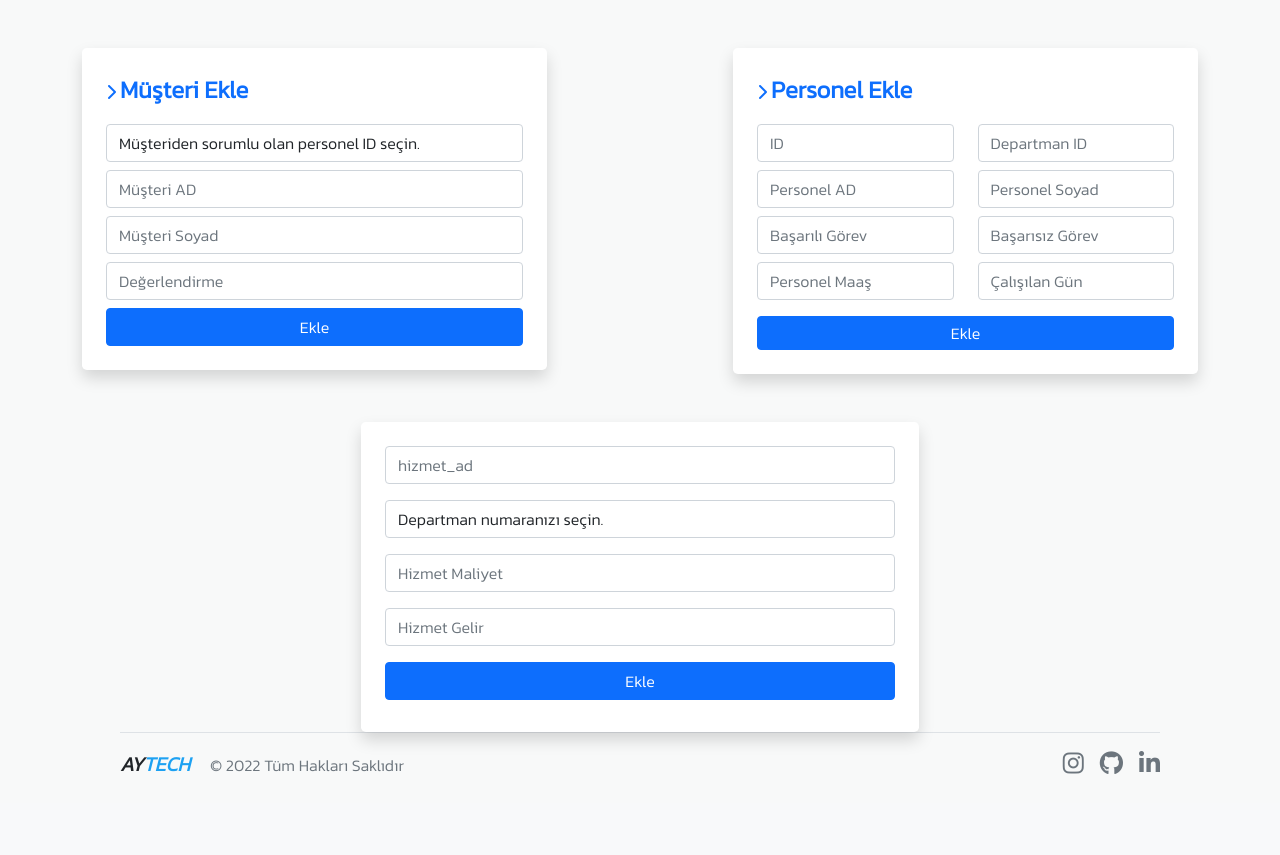
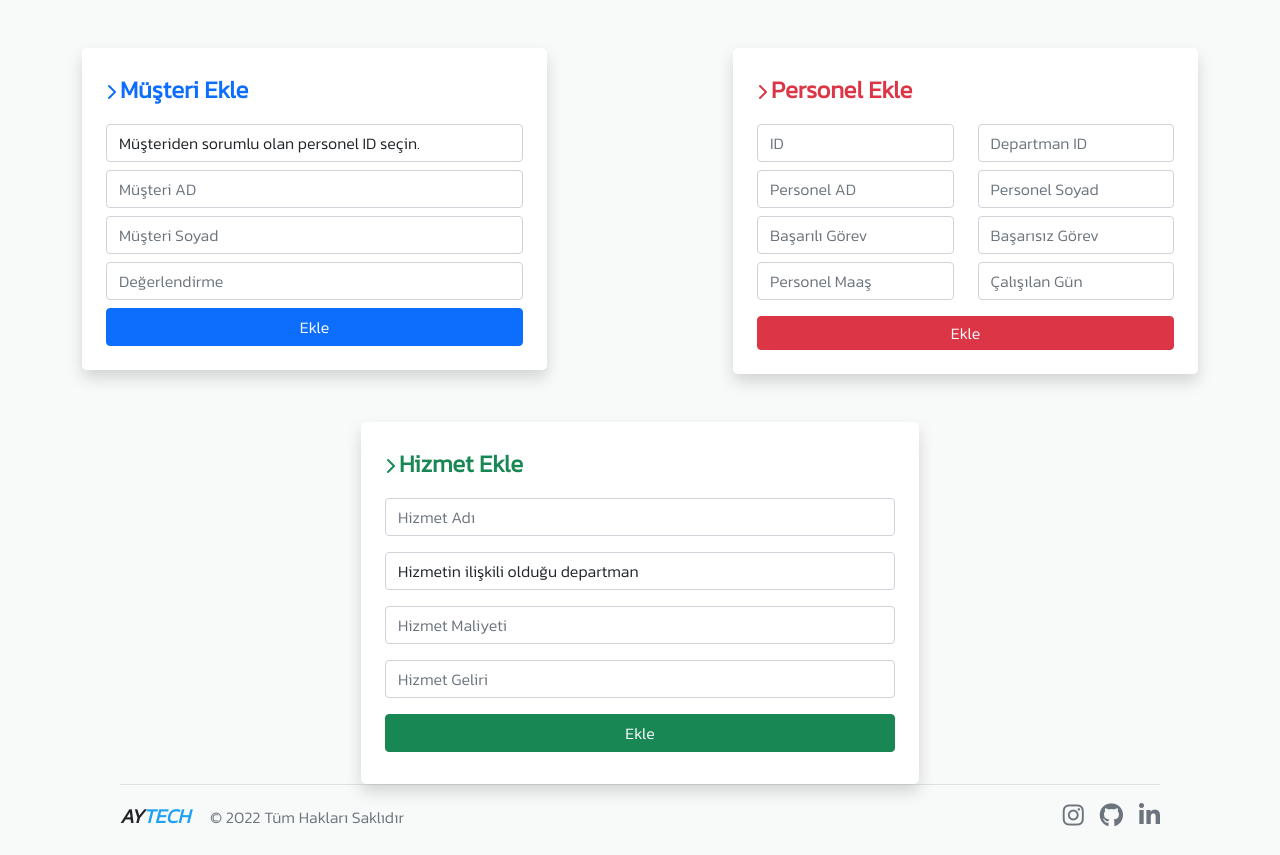
Before and after one commit to ahmmeetteren/biwebsite, a PHP site: page /islemler.php in a window 1280 px wide. Shown: the part 52-907 px from the top of the page. Before the commit the page ends 826 px from the top, so only its background shows below. Run offline with PHP 8.4, Linux system fonts and the light colour scheme; the visitor is signed in with stand-in values (Sample User, id 1); data comes from the database, SQL or seed files in the repository; some libraries are stand-ins or nearby versions.

Commit message:
Update islemler.php

```diff
--- a/islemler.php
+++ b/islemler.php
@@ -136,7 +136,7 @@ $baglanti->set_charset("utf8");
                 <div class="col-md-2"></div>
                 <div class="col-md-5 shadow rounded-3 p-4" style="background-color:#ffffff;">
                     <div class="mb-3">
-                        <a class="text-decoration-none"><i class="fas fa-chevron-right me-1"></i><span class="fs-4 fw-bold">Personel Ekle</span></a>
+                        <a class="text-decoration-none text-danger"><i class="fas fa-chevron-right me-1"></i><span class="fs-4 fw-bold">Personel Ekle</span></a>
                     </div>
                     <div>
                         <form class="fs-sm-2" action="control/save.php" method="get" id="form">
@@ -157,20 +157,23 @@ $baglanti->set_charset("utf8");
                                 <div class="col-md-6"><input placeholder="Personel Maaş" class="form-control" type="text" name="per_maas"></div>
                                 <div class="col-md-6"><input placeholder="Çalışılan Gün" class="form-control" type="text" name="calisilanGun"></div>
                             </div>
-                            <button type="submit" class="btn btn-primary p-1 mt-2 px-3 w-100" id="btnSubmit"><span class="fs-sm-2">Ekle</span></button>
+                            <button type="submit" class="btn btn-danger p-1 mt-2 px-3 w-100" id="btnSubmit"><span class="fs-sm-2">Ekle</span></button>
                         </form>
                     </div>
                 </div>
             </div>
             <div class="row mt-5 justify-content-center">
                 <div class="col-md-6 shadow bg-body p-4 rounded-3">
+                    <div class="mb-3">
+                        <a class="text-decoration-none text-success"><i class="fas fa-chevron-right me-1"></i><span class="fs-4 fw-bold">Hizmet Ekle</span></a>
+                    </div>
                     <form class="" action="control/hizmetEkle.php" method="get">
                         <div class="form-group mb-3">
-                            <input placeholder="hizmet_ad" class="form-control" type="text" name="hizmet_ad">
+                            <input placeholder="Hizmet Adı" class="form-control" type="text" name="hizmet_ad">
                         </div>
                         <div class="mb-3">
                             <select class="form-control" name="dep_id">
-                                <option selected> Departman numaranızı seçin.</option>
+                                <option selected>Hizmetin ilişkili olduğu departman</option>
                                 <?php
                                 $baglanti = mysqli_connect("localhost", "root", "", "karardesteksistemleri");
                                 $sorgu = $baglanti->query("SELECT * FROM `departmanlar` WHERE 1");
@@ -183,12 +186,12 @@ $baglanti->set_charset("utf8");
                             </select>
                         </div>
                         <div class="form-group mb-3">
-                            <input placeholder="Hizmet Maliyet" class="form-control" type="text" name="hizmet_maliyet">
+                            <input placeholder="Hizmet Maliyeti" class="form-control" type="text" name="hizmet_maliyet">
                         </div>
                         <div class="mb-3">
-                            <input placeholder="Hizmet Gelir"class="form-control" type="text" name="hizmet_gelir">
+                            <input placeholder="Hizmet Geliri" class="form-control" type="text" name="hizmet_gelir">
                         </div>
-                        <button class="btn btn-primary w-100 mb-2" type="submit">Ekle</button>
+                        <button class="btn btn-success w-100 mb-2" type="submit">Ekle</button>
                     </form>
                 </div>
             </div>
```
Lines whose indentation alone changed are shown as unchanged.
